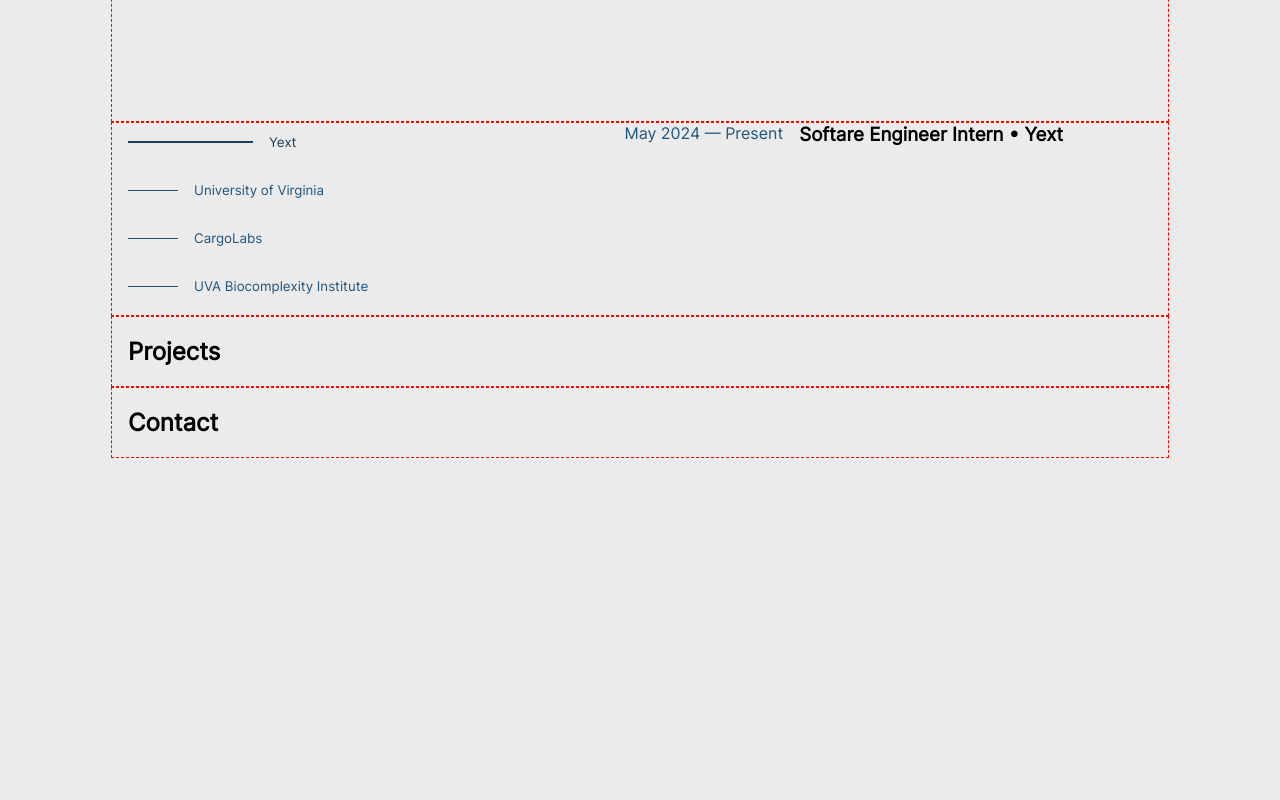
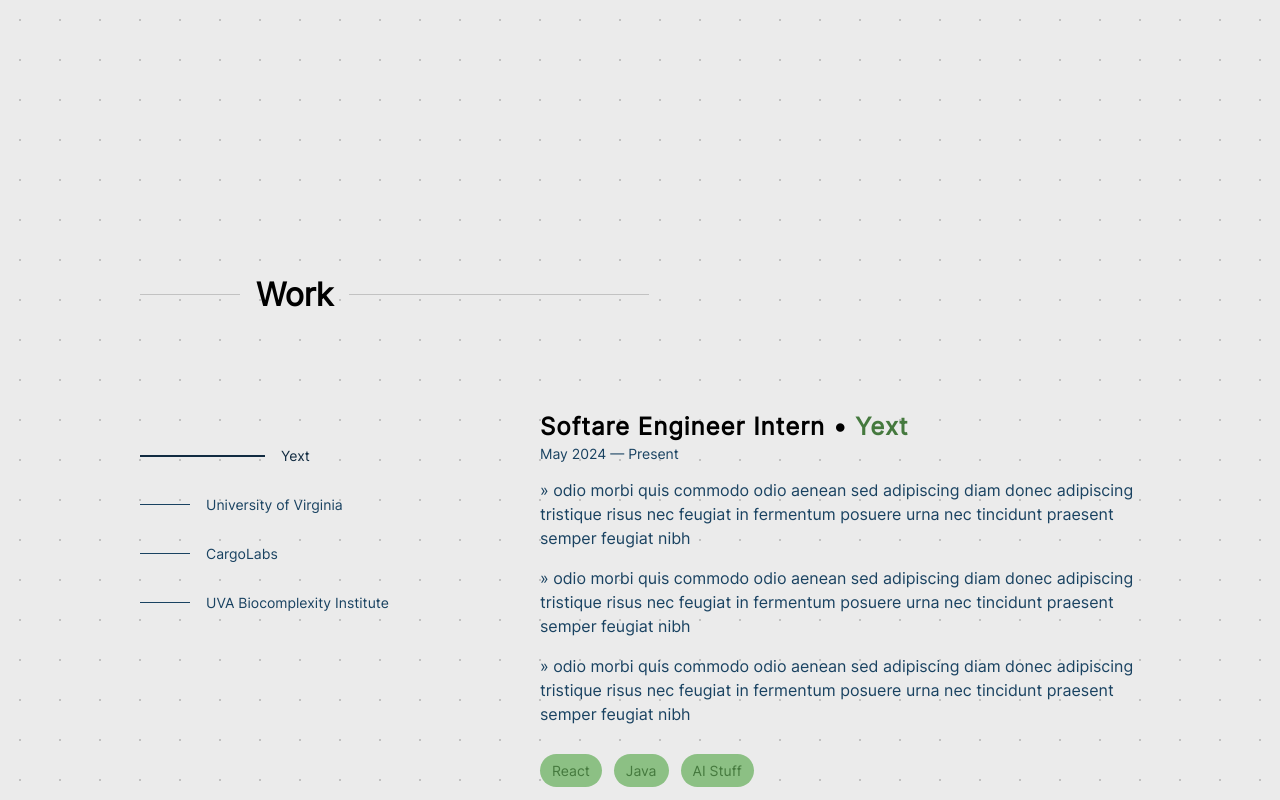
Before and after one commit to EthanHaller/Portfolio, a React (Vite) app: page / in a window 1280 px wide. Shown: the part 680-1480 px from the top of the page. Before the commit the page ends 1138 px from the top, so only its background shows below. Built offline with nearby package versions, Linux system fonts and the light colour scheme.

Commit message:
flush out styling for work page

```diff
--- a/src/Projects.jsx
+++ b/src/Projects.jsx
@@ -5,7 +5,7 @@ function Projects({ innerRef }) {
 	return (
 		<>
 			<div className="container" ref={innerRef}>
-				<h2>Projects</h2>
+				<h2 style={{marginBottom: "3000px"}}>Projects</h2>
 			</div>
 		</>
 	)
--- a/src/Work.jsx
+++ b/src/Work.jsx
@@ -4,14 +4,25 @@ import "./styles/work.css"
 
 function Work({ innerRef }) {
 	const [workShowing, setWorkShowing] = useState("Yext")
+	const [buttonSelected, setButtonSelected] = useState("Yext")
+	const [fade, setFade] = useState(false)
 
 	const showWork = (workTitle) => {
+		setButtonSelected(workTitle)
+		setFade(true)
+		setTimeout(() => {
 			setWorkShowing(workTitle)
+			setFade(false)
+		}, 150)
 	}
 
 	const workButtons = workData.map((workItem) => (
-		<div key={workItem.company} className={`button-wrapper ${workShowing === workItem.company ? "active" : ""}`} onClick={() => showWork(workItem.company)}>
-			<div className="line"></div>
+		<div
+			key={workItem.company}
+			className={`button-wrapper ${buttonSelected === workItem.company ? "active" : ""}`}
+			onClick={() => showWork(workItem.company)}
+		>
+			<span className="line"></span>
 			<button>{workItem.company}</button>
 		</div>
 	))
@@ -20,24 +31,38 @@ function Work({ innerRef }) {
 
 	return (
 		<>
-			<div className="container work-container" ref={innerRef}>
+			<div className="container" ref={innerRef}>
+				<span className="work-section-title">
+					<span className="title-line first"></span>
+					<h2 className="work-title">Work</h2>
+					<span className="title-line second"></span>
+				</span>
+				<div className="work-container">
 					<div className="buttons-container">{workButtons}</div>
-				<div className="work-description-container">
+					<div className={`work-description-container ${fade ? "fade" : ""}`}>
 						{selectedWork && (
 							<>
+								<div className="work-description">
+									<h3 className="position-company">
+										{selectedWork.position} • <a target="_blank" href={selectedWork.link}>{selectedWork.company}</a>
+									</h3>
 									<p className="date">{selectedWork.dates}</p>
-							<div className="work-description">
-								<h3 className="date-title">
-									{selectedWork.position} • {selectedWork.company}
-								</h3>
 									{selectedWork.bullets.map((bullet, index) => (
 										<p key={index} className="bullet">
-										{bullet}
+											&#187; {bullet}
 										</p>
 									))}
 								</div>
+								<ul className="skills-list">
+									{selectedWork.skills.map((skill, index) => (
+										<li key={index} className="skill">
+											{skill}
+										</li>
+									))}
+								</ul>
 							</>
 						)}
+					</div>
 				</div>
 			</div>
 		</>
--- a/src/data/work.json
+++ b/src/data/work.json
@@ -4,16 +4,24 @@
 		"link": "https://www.yext.com/",
 		"position": "Softare Engineer Intern",
 		"dates": "May 2024 — Present",
-		"bullets": [],
-		"skills": []
+		"bullets": [
+			"odio morbi quis commodo odio aenean sed adipiscing diam donec adipiscing tristique risus nec feugiat in fermentum posuere urna nec tincidunt praesent semper feugiat nibh",
+			"odio morbi quis commodo odio aenean sed adipiscing diam donec adipiscing tristique risus nec feugiat in fermentum posuere urna nec tincidunt praesent semper feugiat nibh",
+			"odio morbi quis commodo odio aenean sed adipiscing diam donec adipiscing tristique risus nec feugiat in fermentum posuere urna nec tincidunt praesent semper feugiat nibh"
+		],
+		"skills": ["React", "Java", "AI Stuff"]
 	},
-    {
+	{
 		"company": "University of Virginia",
 		"link": "https://engineering.virginia.edu/departments/computer-science",
 		"position": "Teaching Assistant",
 		"dates": "August 2023 — Present",
-		"bullets": [],
-		"skills": []
+		"bullets": [
+			"odio morbi quis commodo odio aenean sed adipiscing diam donec adipiscing tristique risus nec feugiat in fermentum posuere urna nec tincidunt praesent semper feugiat nibh",
+			"odio morbi quis commodo odio aenean sed adipiscing diam donec adipiscing tristique risus nec feugiat in fermentum posuere urna nec tincidunt praesent semper feugiat nibh",
+			"odio morbi quis commodo odio aenean sed adipiscing diam donec adipiscing tristique risus nec feugiat in fermentum posuere urna nec tincidunt praesent semper feugiat nibh"
+		],
+		"skills": ["Java", "Django"]
 	},
 	{
 		"company": "CargoLabs",
--- a/src/styles/home.css
+++ b/src/styles/home.css
@@ -24,6 +24,11 @@ h1 {
 	max-width: 40rem;
 }
 
+.hello-text, .motto-text {
+	line-height: 1.5;
+	font-weight: 300;
+}
+
 .name {
 	margin-top: 1rem;
 	margin-bottom: 1rem;
--- a/src/styles/work.css
+++ b/src/styles/work.css
@@ -1,12 +1,16 @@
 .work-container {
-    display: flex;
-    justify-content: center;
+	padding-top: 3rem;
+	padding-bottom: 6rem;
+	display: flex;
+	justify-content: center;
 }
 
+
 .buttons-container {
+	margin-top: 3rem;
 	display: flex;
 	flex-direction: column;
-    width: 350px;
+	width: 400px;
 }
 
 .button-wrapper {
@@ -24,7 +28,17 @@
 	background-color: var(--text-secondary);
 	margin-right: 10px;
 	width: 50px;
-	transition: width 0.3s ease;
+	transition: width 0.2s ease;
+}
+
+button {
+	border: none;
+	background: none;
+	cursor: pointer;
+	color: var(--text-secondary);
+	font-family: "Inter", sans-serif;
+	font-size: 0.875rem;
+	font-weight: 500;
 }
 
 .button-wrapper.active .line {
@@ -33,38 +47,88 @@
 	background-color: var(--text-primary);
 }
 
-button {
-	border: none;
-	background: none;
-	cursor: pointer;
-	color: var(--text-secondary);
-    font-family: "Inter", sans-serif;
-}
-
 .button-wrapper.active button {
 	color: var(--text-primary);
 }
 
+.button-wrapper:hover .line {
+	height: 2px;
+	width: 125px;
+	background-color: var(--text-primary);
+}
+
+.button-wrapper:hover button {
+	color: var(--text-primary);
+}
+
 .work-description-container {
-    width: 700px;
-    display: flex;
-    justify-content: center;
+	width: 600px;
+}
+
+.work-description-container.fade {
+	opacity: 0;
+	transition: opacity 0.15s ease;
+}
+
+.position-company {
+	margin-bottom: 0.25rem;
+	font-size: 1.5rem;
+	letter-spacing: 0.0625rem;
 }
 
 .date {
-    width: auto;
-    min-width: 225px;
-    text-align: end;
-    margin-right: 1rem;
+	margin-bottom: 1rem;
+	font-size: 0.875rem;
+	font-weight: lighter;
 }
 
 .bullet {
-	margin-top: 10px;
-	font-size: 14px;
-	color: var(--text-secondary);
+	margin-bottom: 1rem;
+	line-height: 1.5;
+	font-weight: 300;
 }
 
-h3 {
-    font-weight: 900;
-    margin: 0;
+.skills-list {
+	display: flex;
+	flex-wrap: wrap;
+	max-width: 100%;
+	margin: 0;
+	padding: 0;
 }
+
+.skill {
+	background-color: var(--accent-secondary);
+	color: var(--accent-primary);
+	list-style-type: none;
+	border-radius: 30px;
+	margin-top: 0.75rem;
+	margin-right: 0.75rem;
+	padding: 0.5rem 0.75rem 0.5rem 0.75rem;
+	font-size: 0.875rem;
+}
+
+.work-section-title {
+	display: flex;
+	align-items: center;
+	max-width: 1000px;
+	margin-inline: auto;
+	padding-top: 5rem;
+}
+
+.title-line {
+	height: 1px;
+	background-color: var(--bg-secondary);
+}
+
+.title-line.first {
+	width: 100px;
+}
+
+.title-line.second {
+	width: 300px;
+}
+
+.work-title {
+	font-size: 2rem;
+	margin-inline: 1rem;
+}
--- a/src/theme.css
+++ b/src/theme.css
@@ -4,23 +4,23 @@
 
 @media (prefers-color-scheme: dark) {
 	:root {
-		--bg-primary: #194161;
-		--bg-secondary: #20547d;
+		--bg-primary: #112b41;
+		--bg-secondary: #194261;
 		--accent-primary: #8cc084;
 		--accent-secondary: #45793e;
 		--text-primary: #ebebeb;
-		--text-secondary: #cccccc;
+		--text-secondary: #c2c2c2;
 	}
 }
 
 @media (prefers-color-scheme: light) {
 	:root {
 		--bg-primary: #ebebeb;
-		--bg-secondary: #cccccc;
+		--bg-secondary: #c2c2c2;
 		--accent-primary: #45793e;
 		--accent-secondary: #8cc084;
-		--text-primary: #194161;
-		--text-secondary: #20547d;
+		--text-primary: #112b41;
+		--text-secondary: #194261;
 	}
 }
 
@@ -38,16 +38,20 @@
 
 body {
 	margin: 0;
+	background-image: radial-gradient(var(--bg-secondary) 1px, transparent 0);
+	background-size: 40px 40px;
 }
 
 a {
 	color: var(--accent-primary);
+	text-decoration: none;
 }
 
 .container {
-	border: 1px dashed red;
+	/* border: 1px dashed red; */
 	max-width: 1000px;
 	min-width: 80vw;
 	margin-inline: auto;
+	margin-bottom: 3rem;
 	padding-inline: 1rem;
 }
```
Lines whose indentation alone changed are shown as unchanged.
